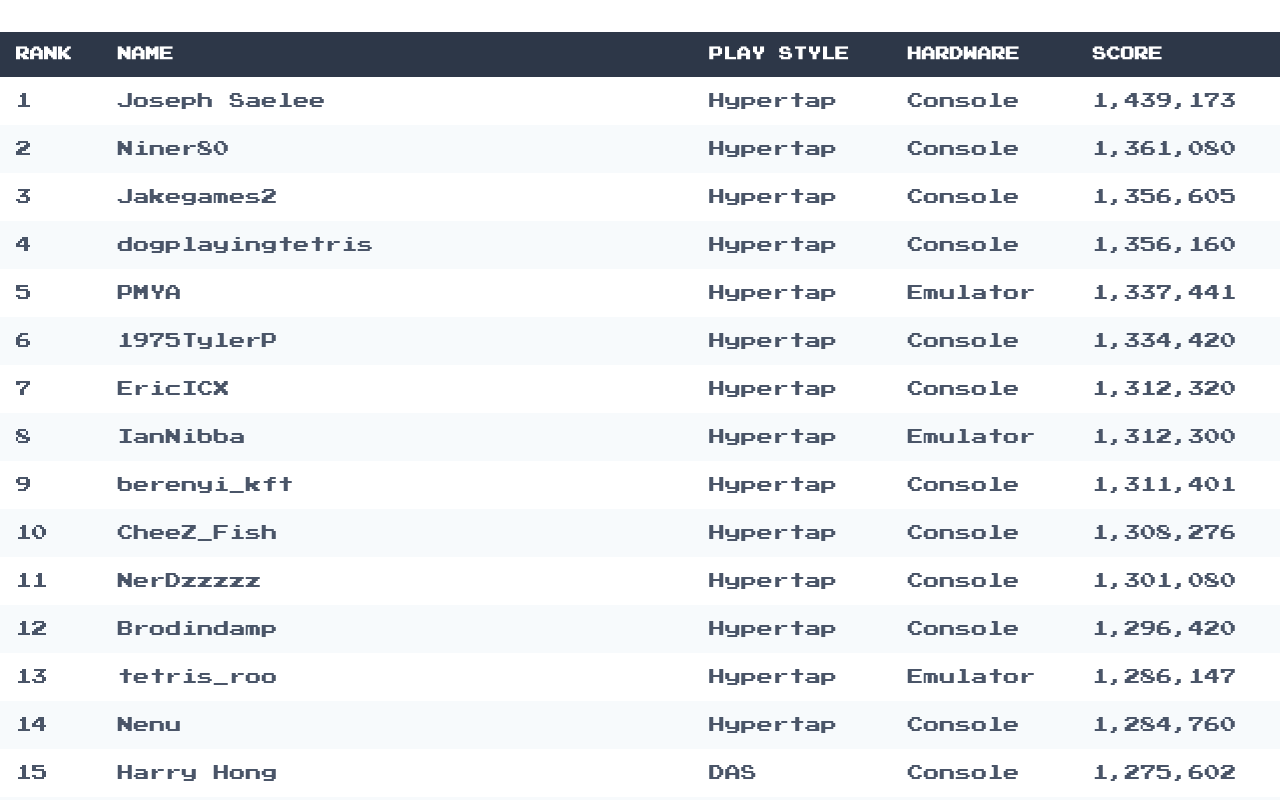
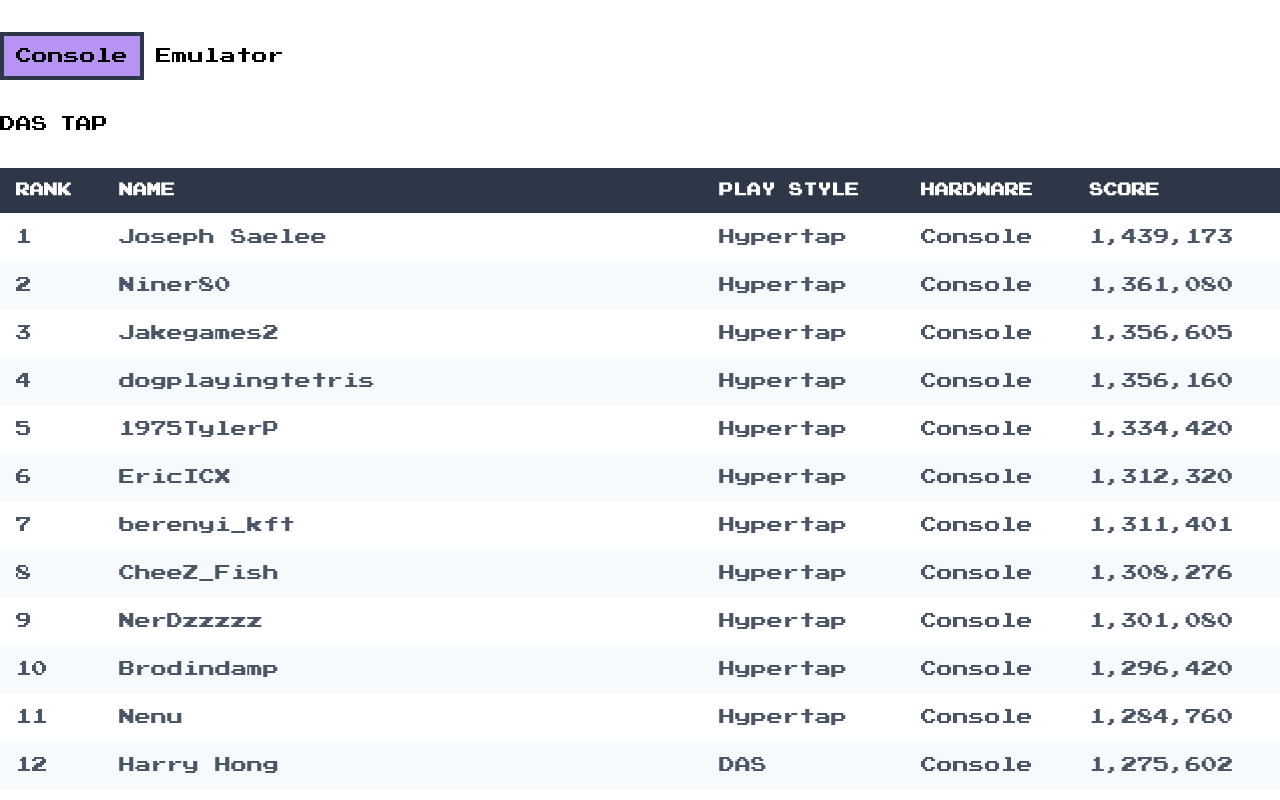
Before and after one commit to jefk/kansuto, a Next.js app: page / in a window 1280 px wide. Shown: the top 800 px of the page. Built offline with nearby package versions, Linux system fonts and the light colour scheme.

Commit message:
hardware filters

```diff
--- a/pages/index.tsx
+++ b/pages/index.tsx
@@ -1,8 +1,34 @@
 import Head from 'next/head'
 import { players } from '@/data/scores'
 import cx from 'classnames'
+import { useState, useMemo } from 'react'
+import get from 'lodash/get'
 
-const Home = () => (
+interface Filters {
+  hardware: {
+    Console: boolean
+    Emulator: boolean
+  }
+}
+
+const defaultFilters: Filters = {
+  hardware: { Console: true, Emulator: false },
+}
+
+const tw = {
+  button: ['px-3', 'py-2', 'border-4', 'border-gray-800', 'transition', 'duration-100'],
+}
+
+const Home = () => {
+  const [filters, setFilters] = useState(defaultFilters)
+  const filteredPlayers = useMemo(
+    () =>
+      players.filter((player) => {
+        return get(filters, `hardware.${player.hardware}`)
+      }),
+    [filters]
+  )
+  return (
     <>
       <Head>
         <title>Create Next App</title>
@@ -10,9 +36,25 @@ const Home = () => (
       </Head>
 
       <main className="container mx-auto">
-      <div className="py-8 w-full">
-        <div className="overflow-hidden">
-          <table className="min-w-full bg-white">
+        <div className="flex gap-3 mt-8">
+          <button
+            className={cx(tw.button, { 'bg-purple-400': filters.hardware.Console })}
+            onClick={() =>
+              setFilters((filters) => {
+                const hardware = { ...filters.hardware, Console: !filters.hardware.Console }
+                return { ...filters, hardware }
+              })
+            }
+          >
+            Console
+          </button>
+          <button>Emulator</button>
+        </div>
+        <div className="flex gap-3 mt-8">
+          <div>DAS</div>
+          <div>TAP</div>
+        </div>
+        <table className="min-w-full bg-white mt-8">
           <thead className="bg-gray-800 text-white">
             <tr>
               <th className="text-left py-3 px-4 uppercase font-semibold text-sm">Rank</th>
@@ -23,7 +65,7 @@ const Home = () => (
             </tr>
           </thead>
           <tbody className="text-gray-700">
-              {players.map(({ name, score, playStyle, hardware, proof }, index) => (
+            {filteredPlayers.map(({ name, score, playStyle, hardware }, index) => (
               <tr key={name} className={cx({ 'bg-gray-100': index % 2 })}>
                 <td className="py-3 px-4">{index + 1}</td>
                 <td className="py-3 px-4">{name}</td>
@@ -34,8 +76,6 @@ const Home = () => (
             ))}
           </tbody>
         </table>
-        </div>
-      </div>
       </main>
 
       <footer className="container mx-auto my-8">
@@ -49,5 +89,6 @@ const Home = () => (
       </footer>
     </>
   )
+}
 
 export default Home
```
Lines whose indentation alone changed are shown as unchanged.
